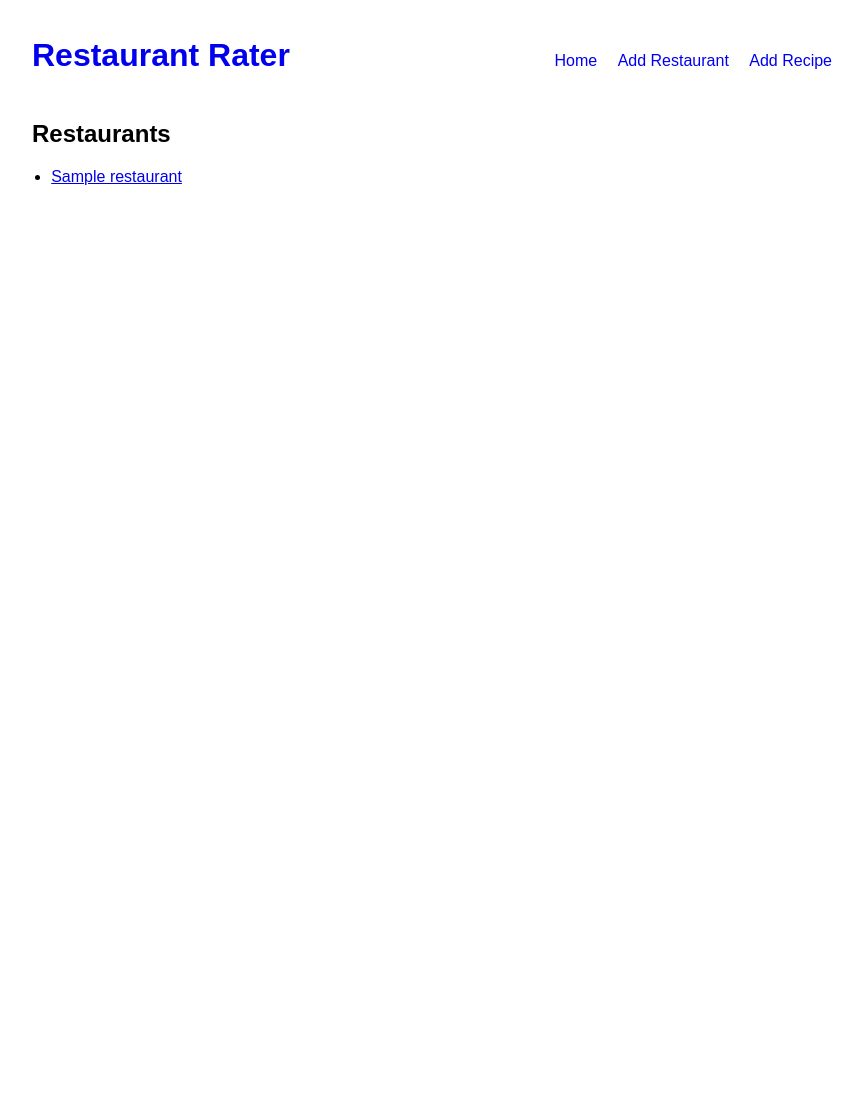
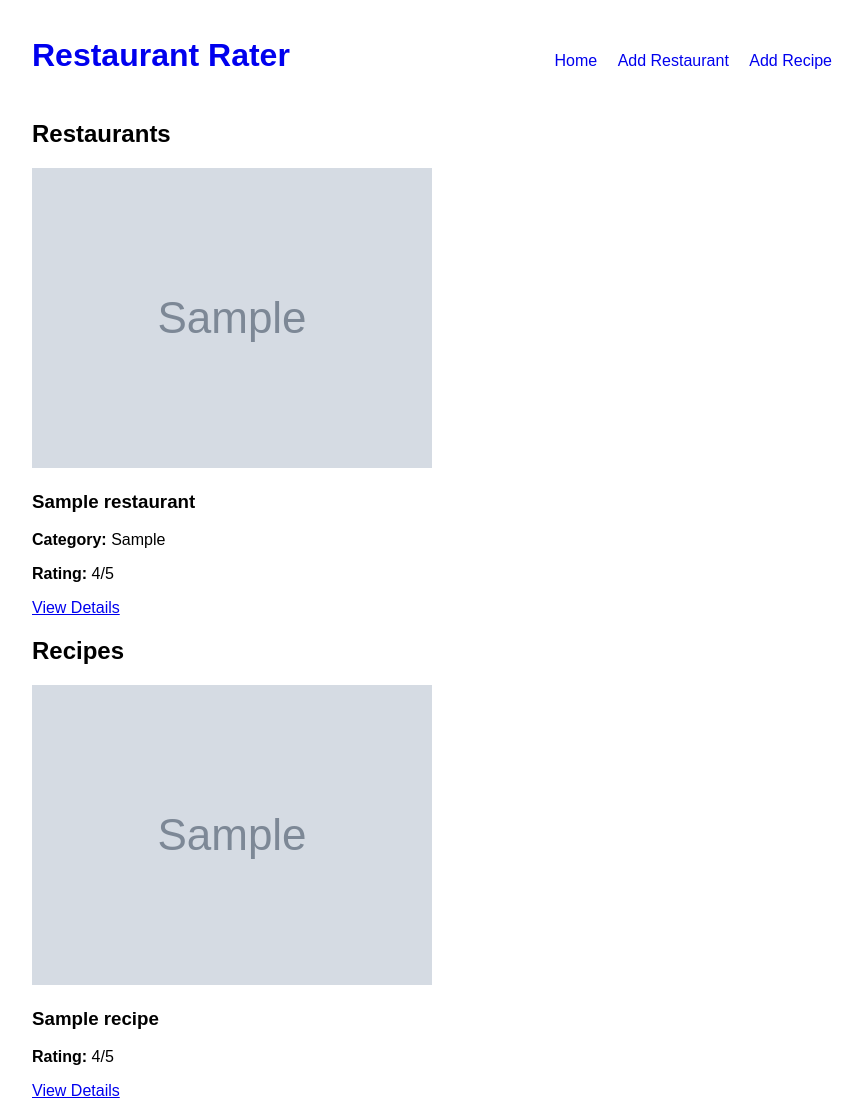
Before and after one commit to Bhimpele81/RestaurantRater, a Flask app: page / in a window 1280 px wide. Shown: the whole page, without its empty margins (208-1071 px from the left). Before the commit the page ends 185 px from the top, so only its background shows below. Run offline with Flask 3, Linux system fonts and the light colour scheme; tables that the repository leaves empty hold one stand-in row (values such as "Sample post"); grey boxes marked "Sample" are stand-in pictures.

Commit message:
Update index.html

```diff
--- a/Restaurant Rater/Templates/index.html
+++ b/Restaurant Rater/Templates/index.html
@@ -1,25 +1,44 @@
 {% extends "base.html" %}
 
 {% block content %}
-  <h2>Restaurants</h2>
+<section>
+    <h2>Restaurants</h2>
+    {% if restaurants %}
+        <div class="card-grid">
+            {% for restaurant in restaurants %}
+                <div class="card">
+                    {% if restaurant.image_filename %}
+                        <img src="{{ url_for('static', filename='uploads/' + restaurant.image_filename) }}" alt="{{ restaurant.name }}">
+                    {% endif %}
+                    <h3>{{ restaurant.name }}</h3>
+                    <p><strong>Category:</strong> {{ restaurant.category }}</p>
+                    <p><strong>Rating:</strong> {{ restaurant.rating }}/5</p>
+                    <a class="button" href="{{ url_for('restaurant_detail', restaurant_id=restaurant.id) }}">View Details</a>
+                </div>
+            {% endfor %}
+        </div>
+    {% else %}
+        <p>No restaurants added yet.</p>
+    {% endif %}
+</section>
 
-  {% if restaurants %}
-    <ul>
-      {% for r in restaurants %}
-        <li>
-          <a href="{{ url_for('restaurant_detail', restaurant_id=r.id) }}">
-            {{ r.name }}
-          </a>
-          {% if r.cuisine %} - {{ r.cuisine }}{% endif %}
-          {% if r.address %} | {{ r.address }}{% endif %}
-          {% if r.review_count %}
-            <br>
-            Avg rating: {{ "%.1f"|format(r.avg_rating) }} ({{ r.review_count }} reviews)
-          {% endif %}
-        </li>
-      {% endfor %}
-    </ul>
-  {% else %}
-    <p>No restaurants yet. <a href="{{ url_for('add_restaurant') }}">Add one</a>.</p>
-  {% endif %}
+<section>
+    <h2>Recipes</h2>
+    {% if recipes %}
+        <div class="card-grid">
+            {% for recipe in recipes %}
+                <div class="card">
+                    {% if recipe.image_filename %}
+                        <img src="{{ url_for('static', filename='uploads/' + recipe.image_filename) }}" alt="{{ recipe.name }}">
+                    {% endif %}
+                    <h3>{{ recipe.name }}</h3>
+                    <p><strong>Rating:</strong> {{ recipe.rating }}/5</p>
+                    <a class="button" href="{{ url_for('recipe_detail', recipe_id=recipe.id) }}">View Details</a>
+                </div>
+            {% endfor %}
+        </div>
+    {% else %}
+        <p>No recipes added yet.</p>
+    {% endif %}
+</section>
 {% endblock %}
```
